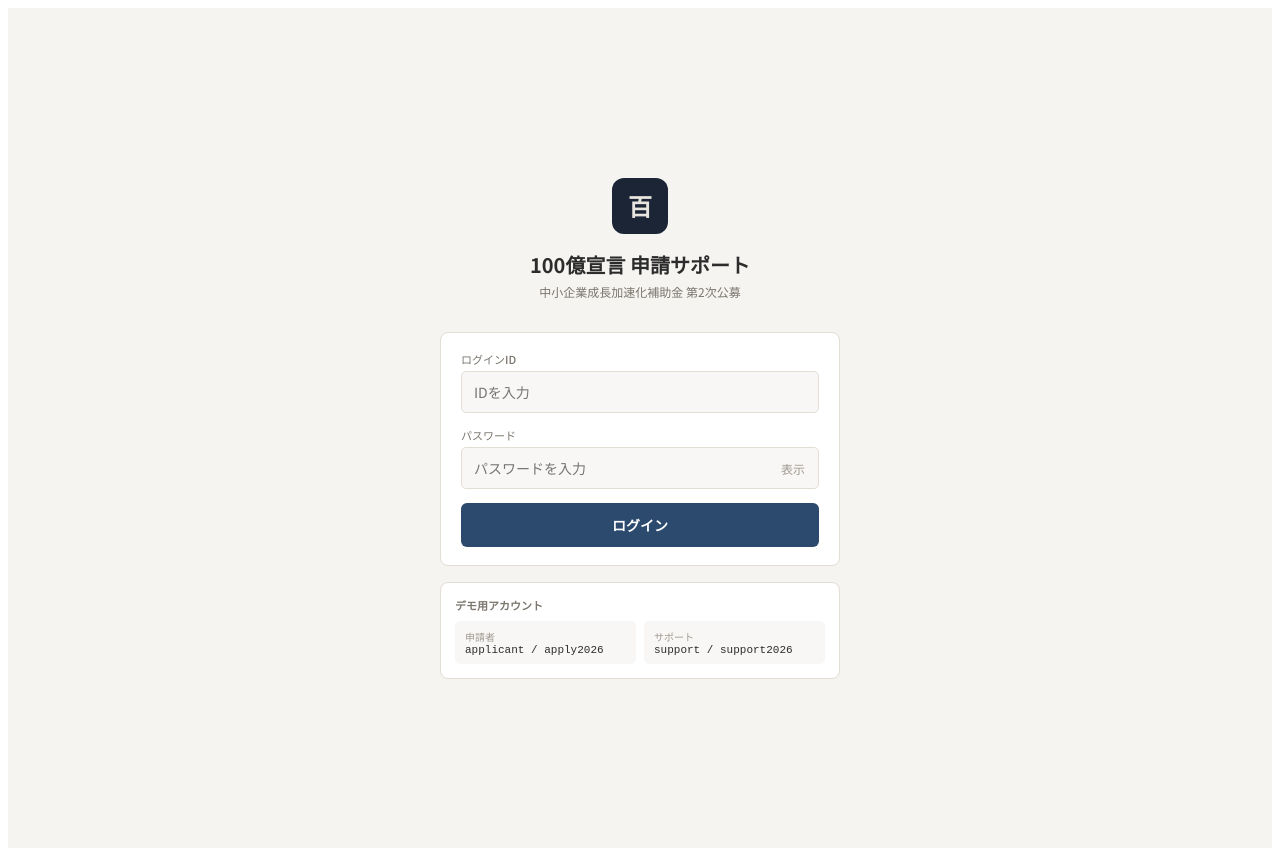
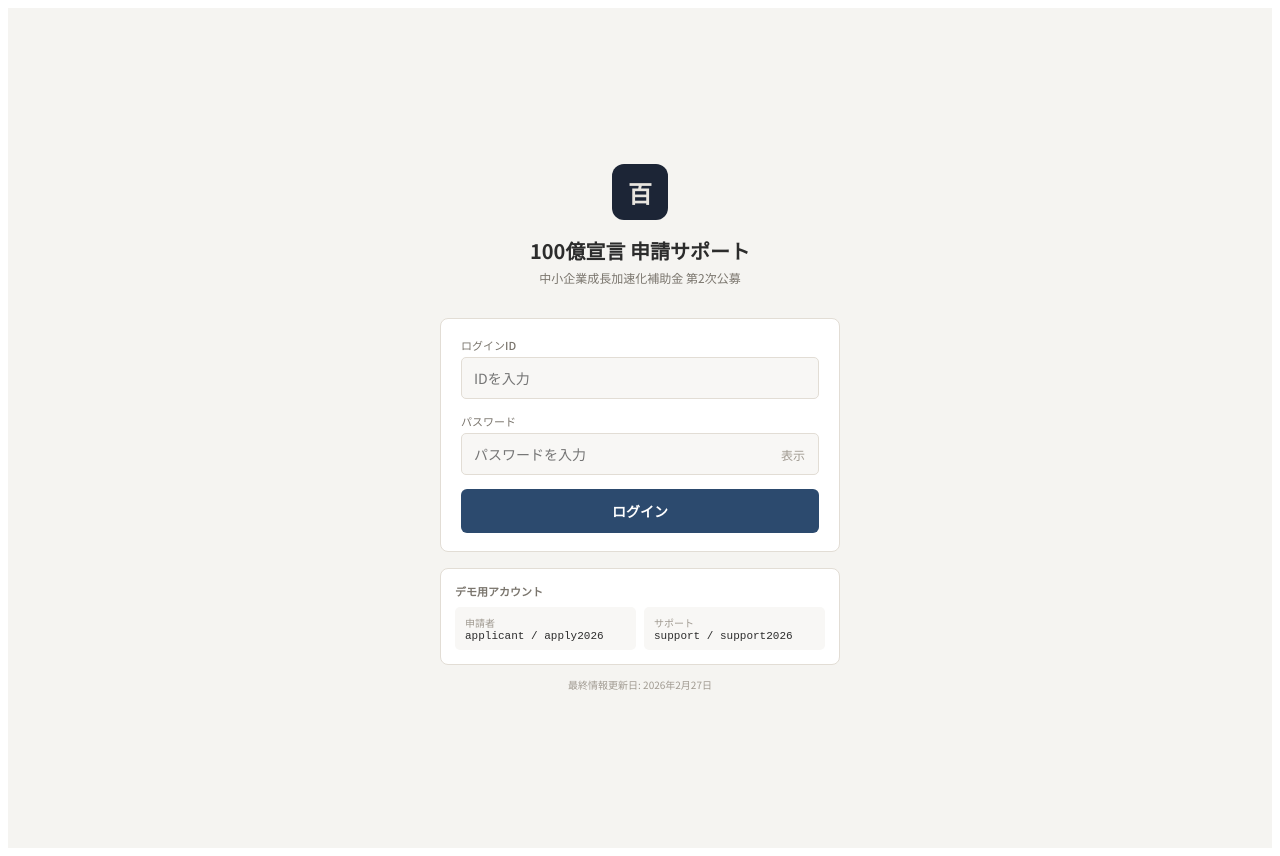
Before and after one commit to getegeteakete/syokibo2026-01, a React (Vite) app: page / in a window 1280 px wide. Built offline with nearby package versions, Linux system fonts and the light colour scheme.

Commit message:
feat: show last update date on login screen

```diff
--- a/100oku-unified.jsx
+++ b/100oku-unified.jsx
@@ -509,6 +509,9 @@ ${hearingData.vision || "（未入力）"}
               <div style={{ background: C.bgInput, borderRadius: 5, padding: "8px 10px" }}><div style={{ fontSize: 10, color: C.textLight }}>申請者</div><div style={{ fontSize: 11, color: C.text, fontFamily: "monospace" }}>applicant / apply2026</div></div>
               <div style={{ background: C.bgInput, borderRadius: 5, padding: "8px 10px" }}><div style={{ fontSize: 10, color: C.textLight }}>サポート</div><div style={{ fontSize: 11, color: C.text, fontFamily: "monospace" }}>support / support2026</div></div>
             </div>
+          </div>
+          <div style={{ marginTop: 12, textAlign: "center" }}>
+            <div style={{ fontSize: 10, color: C.textLight }}>最終情報更新日: {new Date().toLocaleDateString("ja-JP", { year: "numeric", month: "long", day: "numeric" })}</div>
           </div>
         </div>
       </div>
```
